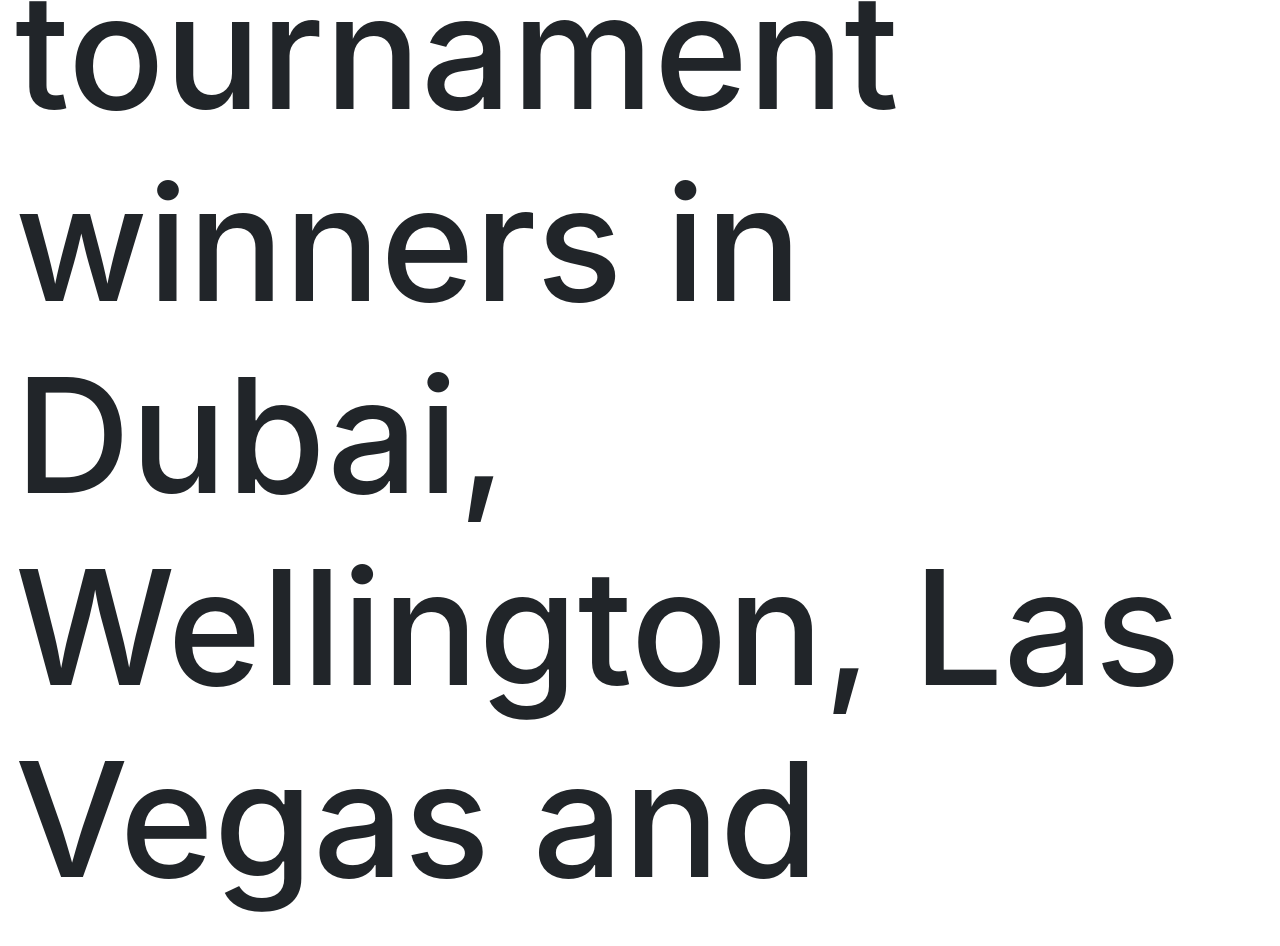
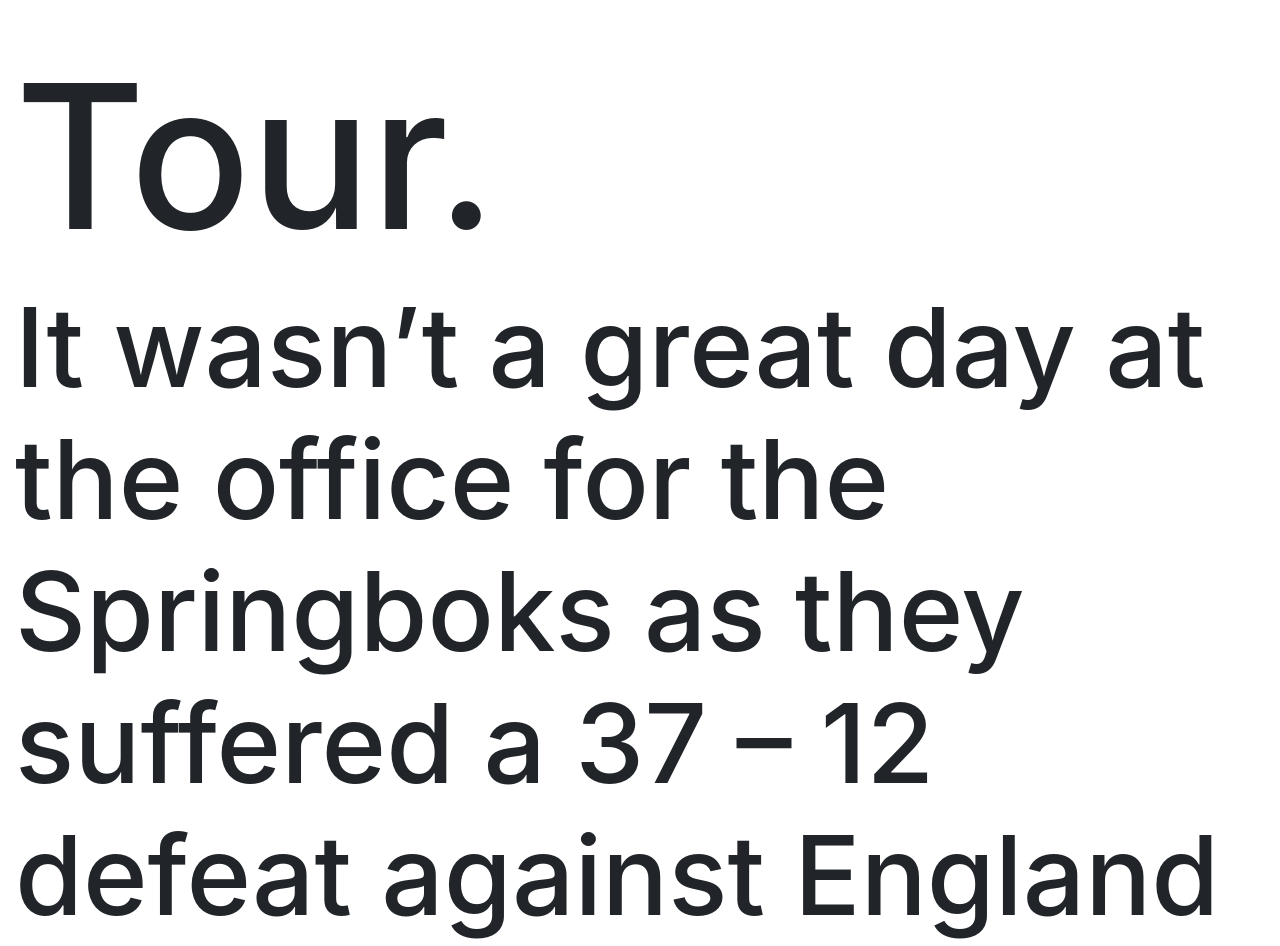
Before and after one commit to katlego95/katlego95.github.io, a plain HTML site: page rugby_girl/index.html in a window 1280 px wide. Shown: the part 5273-6219 px from the top of the page. Drawn offline with nearby package versions, Linux system fonts and the light colour scheme.

Commit message:
Update style.css

```diff
--- a/rugby_girl/style.css
+++ b/rugby_girl/style.css
@@ -308,5 +308,5 @@
 @media only screen and (min-width: 1200px) {
     #preview_img{width: 50%}
     #post_title { font-size: 200px; }
-    #bio {font-size : 160px;}
+    #bio {font-size : 110px;}
 }
```
